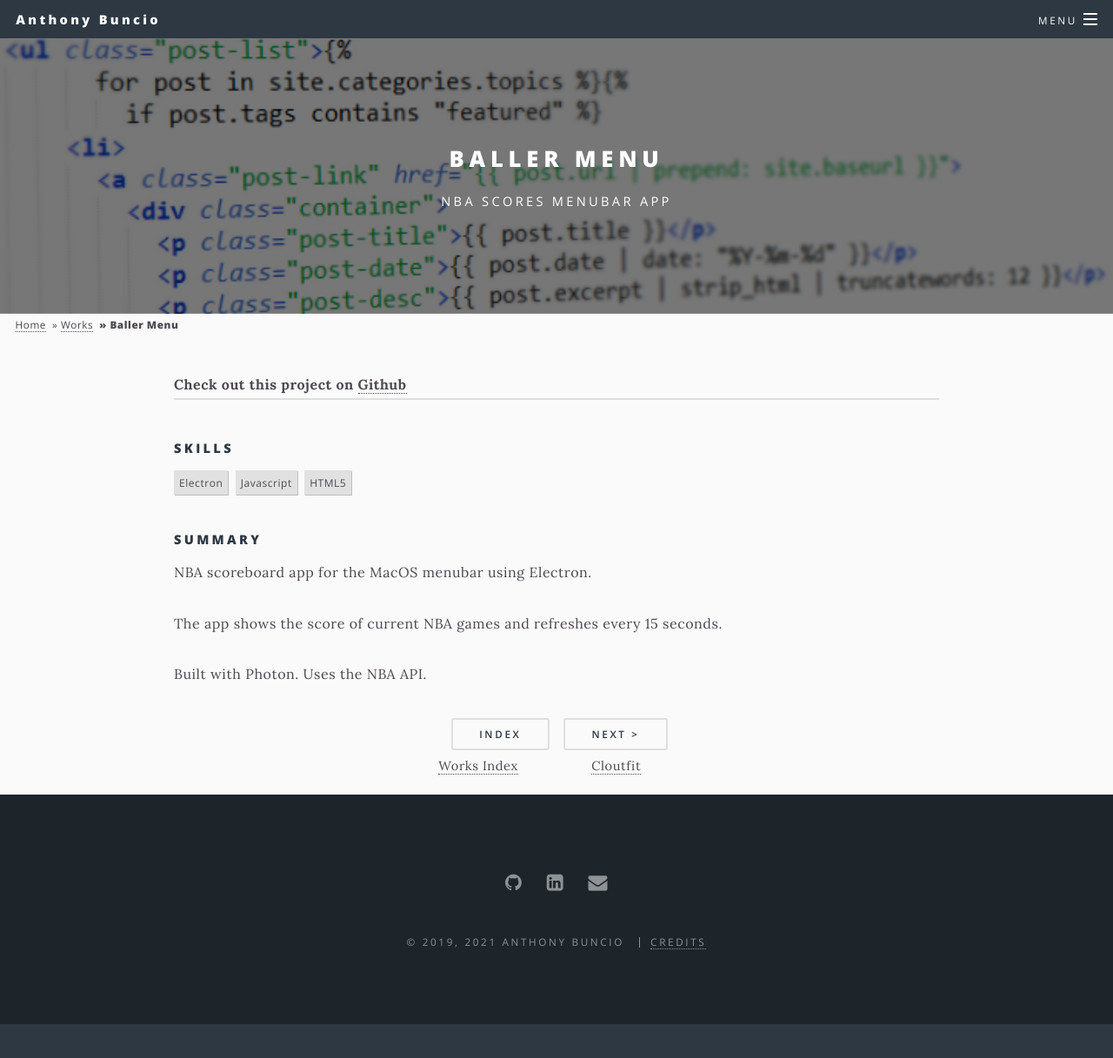
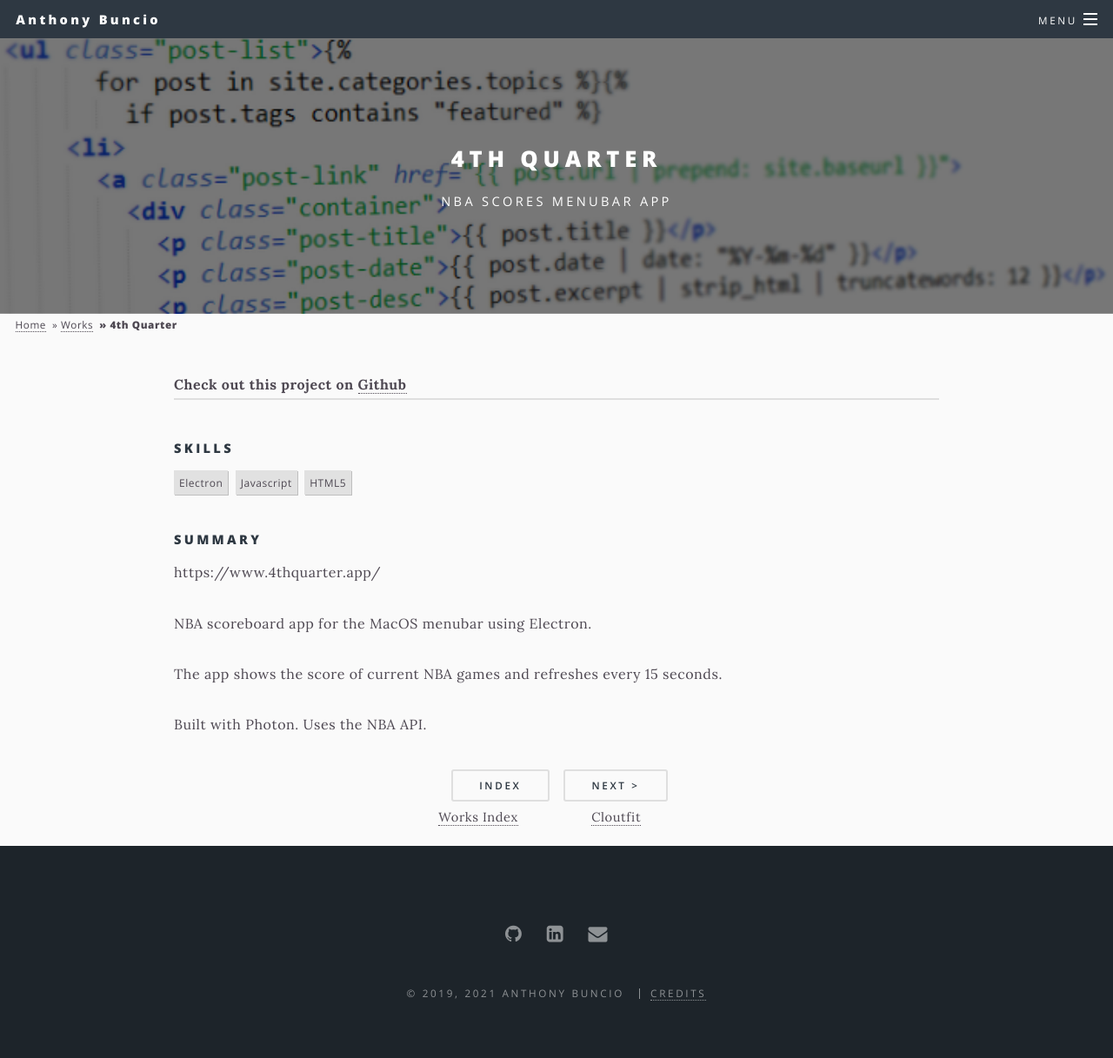
Before and after one commit to AnthonyBuncio/portfolio, a Jekyll site: the page built from _posts/3000-01-01-baller-menu.md, in a window 1280 px wide and 1236 px high. Shown: the top 1217 px of the window at 87% size. Built offline with Jekyll 4.4.1, drawn with Linux system fonts in a browser that asks for light colours.

Commit message:
Added links

```diff
--- a/_posts/3000-01-01-baller-menu.md
+++ b/_posts/3000-01-01-baller-menu.md
@@ -1,6 +1,6 @@
 ---
 priority: 0.5
-title: Baller Menu
+title: 4th Quarter
 excerpt: NBA scores menubar app
 categories: works
 background-image: works-sample.png
@@ -13,6 +13,8 @@ git: https://github.com/AnthonyBuncio/electron-nba
 
 #### Summary
 
+https://www.4thquarter.app/
+
 NBA scoreboard app for the MacOS menubar using Electron.
 
 The app shows the score of current NBA games and refreshes every 15 seconds.
```
